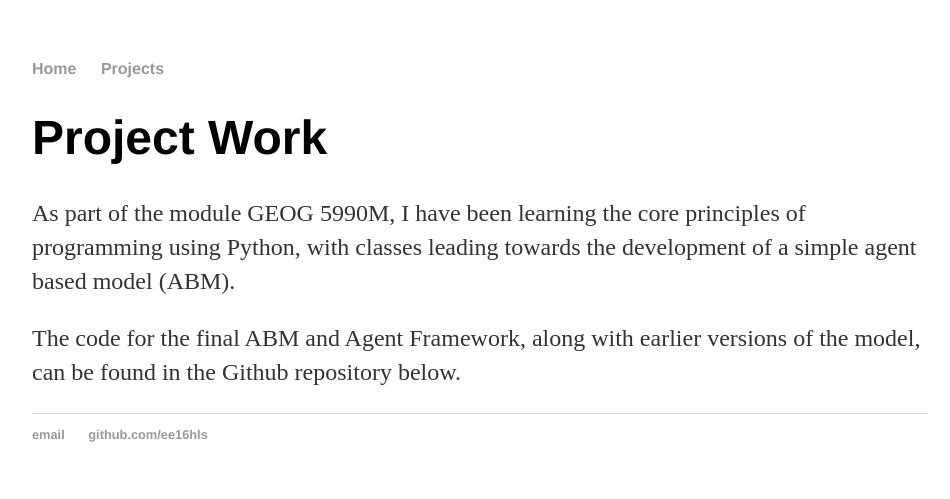
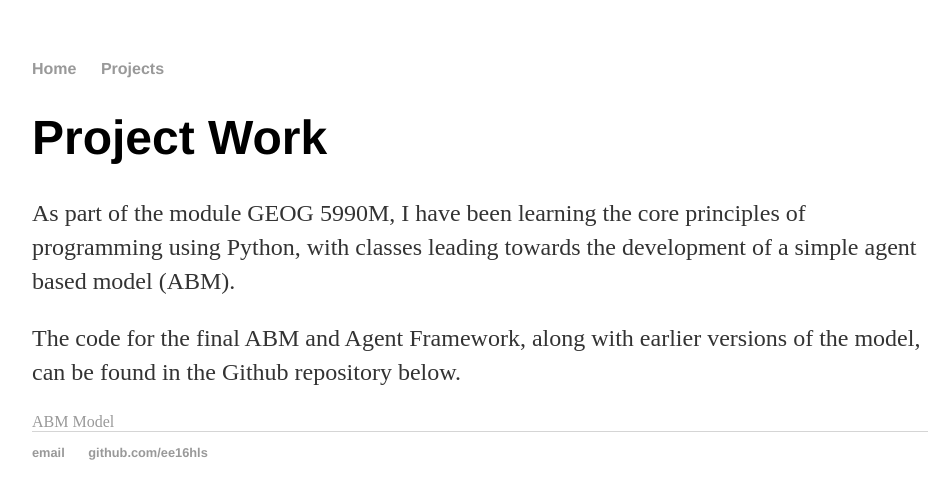
Before and after one commit to ee16hls/ee16hls.github.io, a Jekyll site: the page built from projects/index.html, in a window 1280 px wide. Shown: the top 499 px of the page, without its empty margins (160-1110 px from the left). Built offline with Jekyll 4.4.1, drawn with Linux system fonts in a browser that asks for light colours.

Commit message:
Update index.html

```diff
--- a/projects/index.html
+++ b/projects/index.html
@@ -5,6 +5,9 @@ title: projects
 
 <body>
   <h1>Project Work</h1>
+
   <p>As part of the module GEOG 5990M, I have been learning the core principles of programming using Python, with classes leading towards the development of a simple agent based model (ABM).</p>
   <p>The code for the final ABM and Agent Framework, along with earlier versions of the model, can be found in the Github repository below.</p>
+
+  <a href="https://github.com/ee16hls/PGIA-Practicals/tree/master/src/unpackaged/abm">ABM Model</a>
 </body>
```
